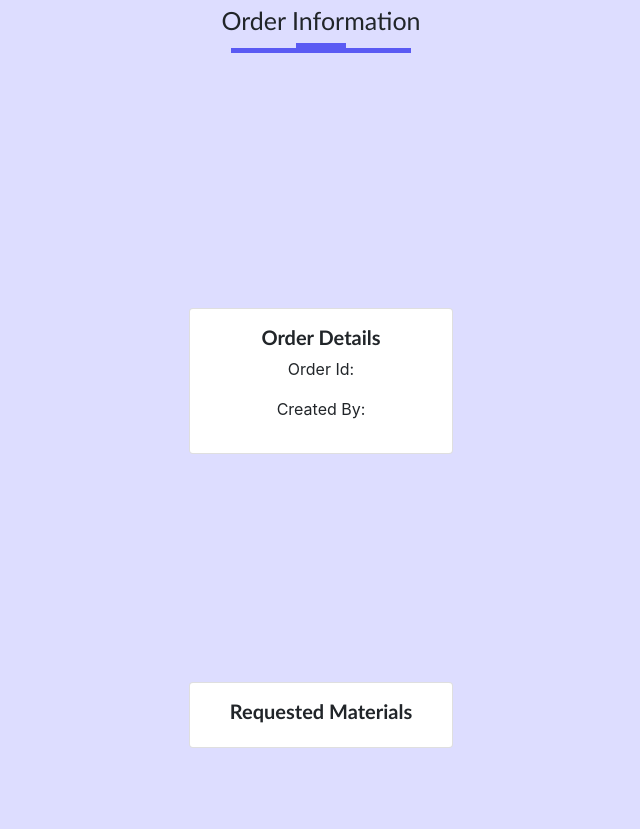
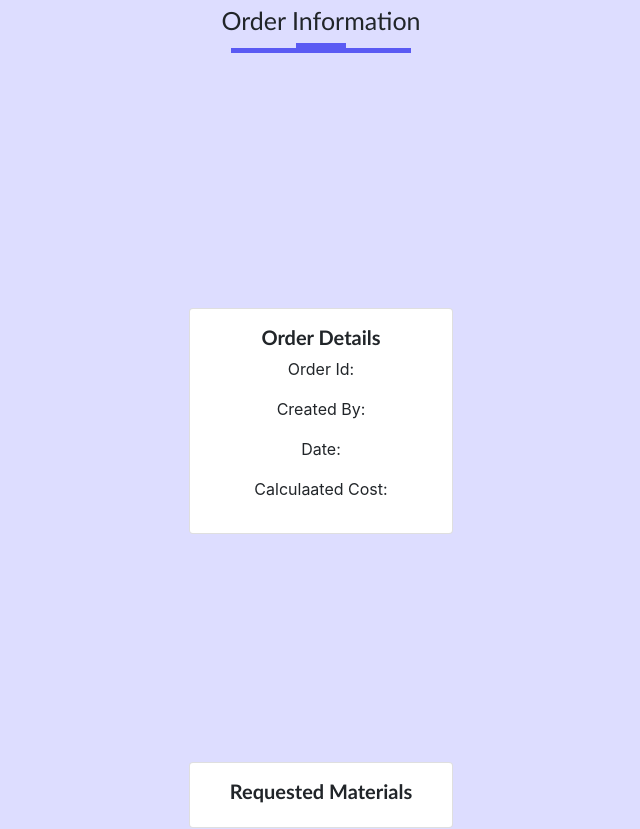
Before and after one commit to maheshi98/CSSE_WE_15, a React (Create React App) app in the folder procurement-frontend/: page /orderDetails in a window 1280 px wide. Shown: the top 829 px of the page, without its empty margins (319-959 px from the left). Built offline with nearby package versions, Linux system fonts and the light colour scheme.

Commit message:
display details

```diff
--- a/procurement-frontend/src/Component/OrderDetails/Details.jsx
+++ b/procurement-frontend/src/Component/OrderDetails/Details.jsx
@@ -16,6 +16,8 @@ export default class Details extends Component {
                             <Card.Title><b>Order Details</b></Card.Title>
                             <p>Order Id:</p>
                             <p>Created By:</p>
+                            <p>Date:</p>
+                            <p>Calculaated Cost:</p>
                         </Card.Body>
                     </Card>
                 </Row>
--- a/procurement-frontend/src/Services/OrderService.jsx
+++ b/procurement-frontend/src/Services/OrderService.jsx
@@ -8,8 +8,8 @@ class OrderService{
     // getApprovedOrders(){
     //     return axios.get('http://localhost:8080/order/getall/')
     // }
-    // getAccessoryById(id ){
-    //     return axios.get('http://localhost:8080/petAccessory/getById/' + id);
+    // getOrderById(id ){
+    //     return axios.get('http://localhost:8080/order/getById/' + id);
     // }
 }
 export default new OrderService();
```
